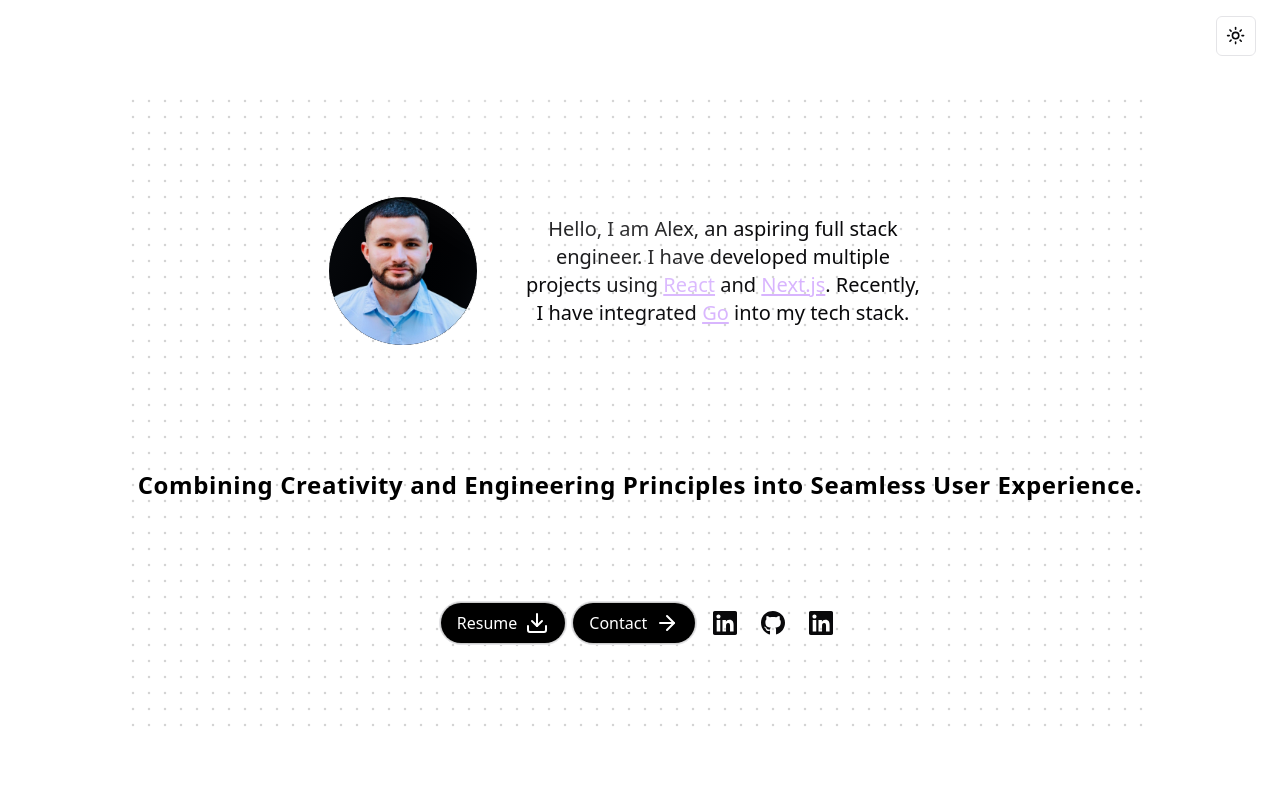
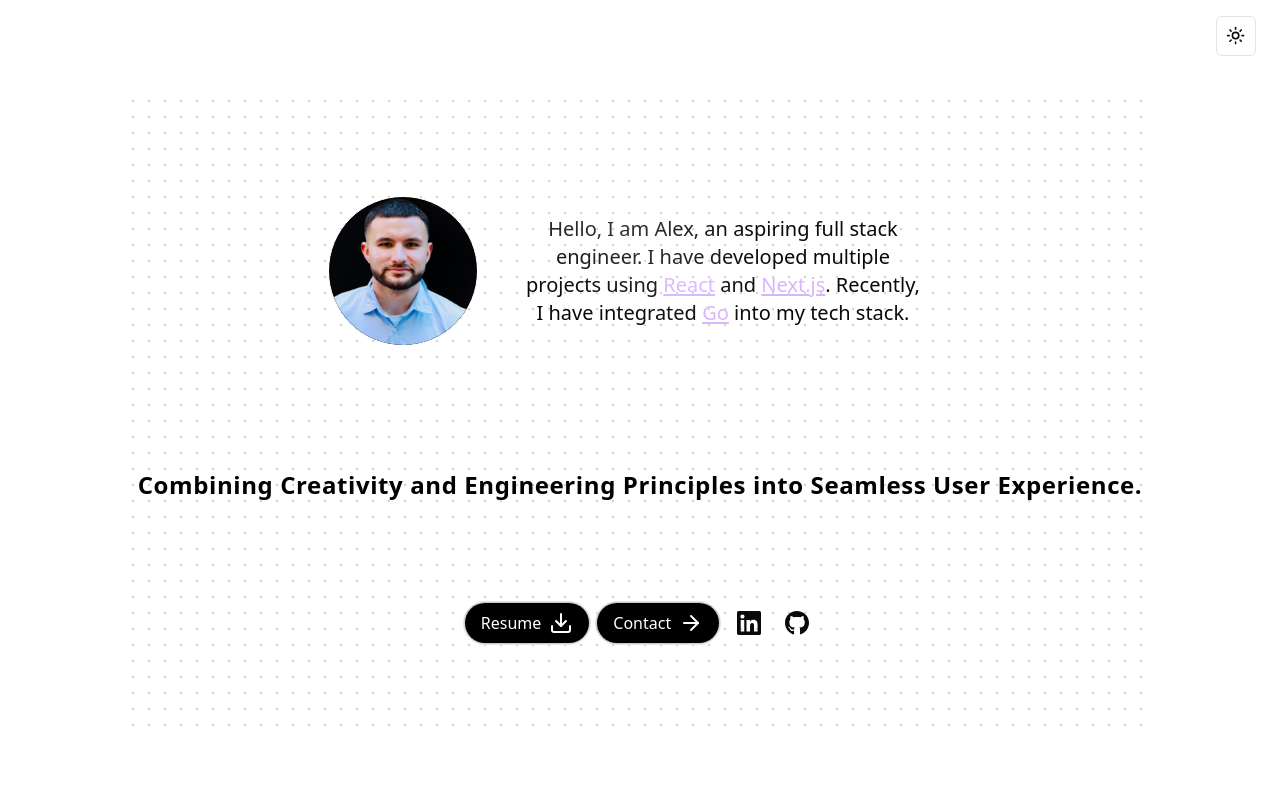
Before and after one commit to AjStraight619/portfolio-newest, a Next.js app: page / in a window 1280 px wide. Shown: the top 791 px of the page. Built offline with nearby package versions, Linux system fonts and the light colour scheme; no server answers.

Commit message:
Remove duplicate linkedin

```diff
--- a/components/hero.tsx
+++ b/components/hero.tsx
@@ -118,20 +118,6 @@ const Socials = () => {
           <FaGithub className="size-8" />
         </a>
       </Button>
-      <Button
-        asChild
-        variant="ghost"
-        size="icon"
-        className="rounded-full hover:scale-105 transition-all duration-150 p-2"
-      >
-        <a
-          href="https://www.linkedin.com/in/alex-straight-997464272/"
-          target="_blank"
-          rel="noopener noreferrer"
-        >
-          <FaLinkedin className="size-8" />
-        </a>
-      </Button>
     </div>
   );
 };
```
